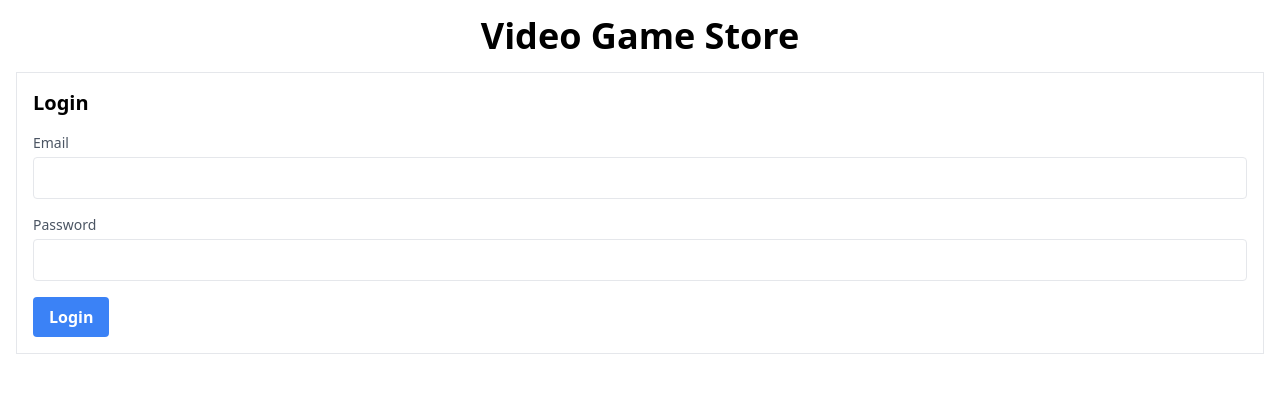
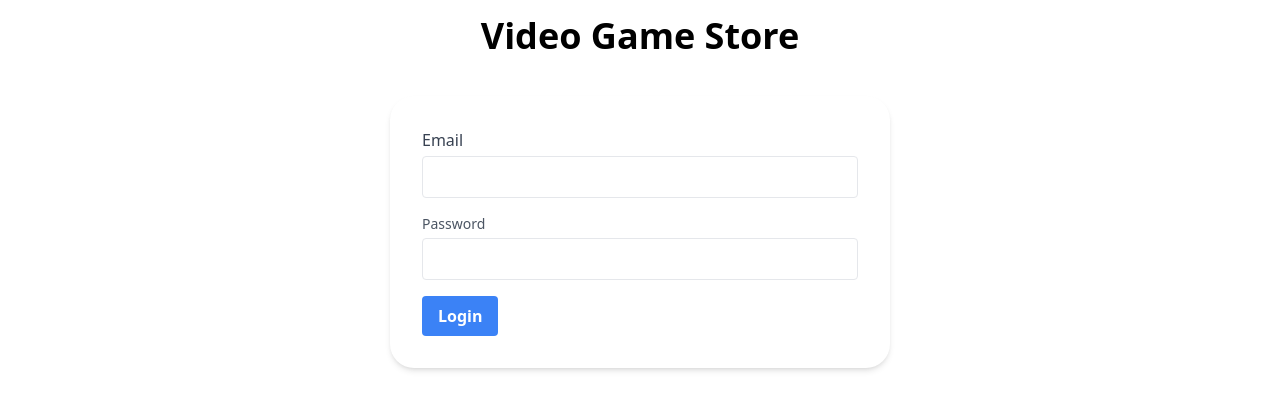
Before and after one commit to HarshaMaria/Ecommerce-Store, a React (Vite) app in the folder ecommerce-store/: page / in a window 1280 px wide. Shown: the top 410 px of the page. Built offline with nearby package versions, Linux system fonts and the light colour scheme.

Commit message:
Frontend Done

```diff
--- a/ecommerce-store/src/components/LoginForm.jsx
+++ b/ecommerce-store/src/components/LoginForm.jsx
@@ -1,70 +1,155 @@
+// import React, { useState } from 'react';
+// import { useDispatch } from 'react-redux';
+// import { loginUser } from '../reducers/userSlice';
+// import { Link } from 'react-router-dom';
+
+// const LoginForm = () => {
+//   const dispatch = useDispatch();
+//   const [formData, setFormData] = useState({
+//     email: '',
+//     password: '',
+//   });
+//   const [isFormValid, setIsFormValid] = useState(true);
+
+//   const handleChange = (e) => {
+//     const { name, value } = e.target;
+//     setFormData((prevData) => ({
+//       ...prevData,
+//       [name]: value,
+//     }));
+//   };
+
+//   const handleSubmit = (e) => {
+//     e.preventDefault();
+
+//     if (formData.email.trim() === '' || formData.password.trim() === '') {
+//       setIsFormValid(false);
+//     } else {
+//       setIsFormValid(true);
+//       dispatch(loginUser(formData));
+//     }
+//   };
+
+//   return (
+//     <div className="border p-4">
+//       <h2 className="text-xl font-semibold mb-4">Login</h2>
+//       <form onSubmit={handleSubmit}>
+//         <div className="mb-4">
+//           <label className="block text-sm font-medium text-gray-600">Email</label>
+//           <input
+//             type="email"
+//             name="email"
+//             value={formData.email}
+//             onChange={handleChange}
+//             className="mt-1 p-2 border rounded w-full"
+//             required
+//           />
+//         </div>
+//         <div className="mb-4">
+//           <label className="block text-sm font-medium text-gray-600">Password</label>
+//           <input
+//             type="password"
+//             name="password"
+//             value={formData.password}
+//             onChange={handleChange}
+//             className="mt-1 p-2 border rounded w-full"
+//             required
+//           />
+//         </div>
+//         {!isFormValid && <p className="text-red-500 mb-4">Please fill in all fields.</p>}
+//         <Link to="/home">
+//         <button type="submit" className="bg-blue-500 hover:bg-blue-700 text-white font-bold py-2 px-4 rounded">
+//           Login
+//         </button>
+//         </Link>
+//       </form>
+//     </div>
+//   );
+// };
+
+// export default LoginForm;
+
 import React, { useState } from 'react';
-import { useDispatch } from 'react-redux';
-import { loginUser } from '../reducers/userSlice';
-import { Link } from 'react-router-dom';
+import {useNavigate} from "react-router-dom";
 
 const LoginForm = () => {
-  const dispatch = useDispatch();
+  const navigate = useNavigate();
+
   const [formData, setFormData] = useState({
+    password: '',
     email: '',
+  });
+
+  const [errors, setErrors] = useState({
     password: '',
+    email: '',
   });
-  const [isFormValid, setIsFormValid] = useState(true);
 
   const handleChange = (e) => {
     const { name, value } = e.target;
-    setFormData((prevData) => ({
-      ...prevData,
+    setFormData({
+      ...formData,
       [name]: value,
-    }));
+    });
   };
 
   const handleSubmit = (e) => {
     e.preventDefault();
+    const newErrors = {};
 
-    if (formData.email.trim() === '' || formData.password.trim() === '') {
-      setIsFormValid(false);
-    } else {
-      setIsFormValid(true);
-      dispatch(loginUser(formData));
+    if (!formData.password) {
+      newErrors.password = 'Password is required';
+    }
+    if (!formData.email) {
+      newErrors.email = 'Email is required';
+    }
+    setErrors(newErrors);
+
+    if (Object.keys(newErrors).length === 0) {
+      // axios
+      navigate('/home')
     }
   };
 
-  return (
-    <div className="border p-4">
-      <h2 className="text-xl font-semibold mb-4">Login</h2>
-      <form onSubmit={handleSubmit}>
+  return(
+      <div className="bg-gray-20">
+          <div className="h-auto flex items-center justify-center mt-10">
+              <div className="bg-white p-8 rounded-3xl shadow-md w-[500px]">
+          <form onSubmit={handleSubmit}>
         <div className="mb-4">
-          <label className="block text-sm font-medium text-gray-600">Email</label>
+          <label name="email" className="block text-gray-700">Email</label>
           <input
             type="email"
+            id="email"
             name="email"
             value={formData.email}
             onChange={handleChange}
             className="mt-1 p-2 border rounded w-full"
-            required
           />
+          {errors.email && <p className="text-red-500 text-sm mt-1">{errors.email}</p>}
         </div>
         <div className="mb-4">
-          <label className="block text-sm font-medium text-gray-600">Password</label>
+          <label name="password" className="block text-sm font-medium text-gray-600">Password</label>
           <input
             type="password"
+            id="password"
             name="password"
             value={formData.password}
             onChange={handleChange}
             className="mt-1 p-2 border rounded w-full"
-            required
           />
+          {errors.password && <p className="text-red-500 text-sm mt-1">{errors.password}</p>}
         </div>
-        {!isFormValid && <p className="text-red-500 mb-4">Please fill in all fields.</p>}
-        <Link to="/home">
-        <button type="submit" className="bg-blue-500 hover:bg-blue-700 text-white font-bold py-2 px-4 rounded">
+        {/* <Link to="/home"> */}
+        <button type="submit" className="bg-blue-500 hover:bg-blue-700 text-white font-bold py-2 px-4 rounded" onClick={handleSubmit}>
           Login
         </button>
-        </Link>
+        {/* </Link> */}
       </form>
-    </div>
-  );
-};
+           </div>
+          </div>
+      </div>
+  )
+}
 
 export default LoginForm;
```
